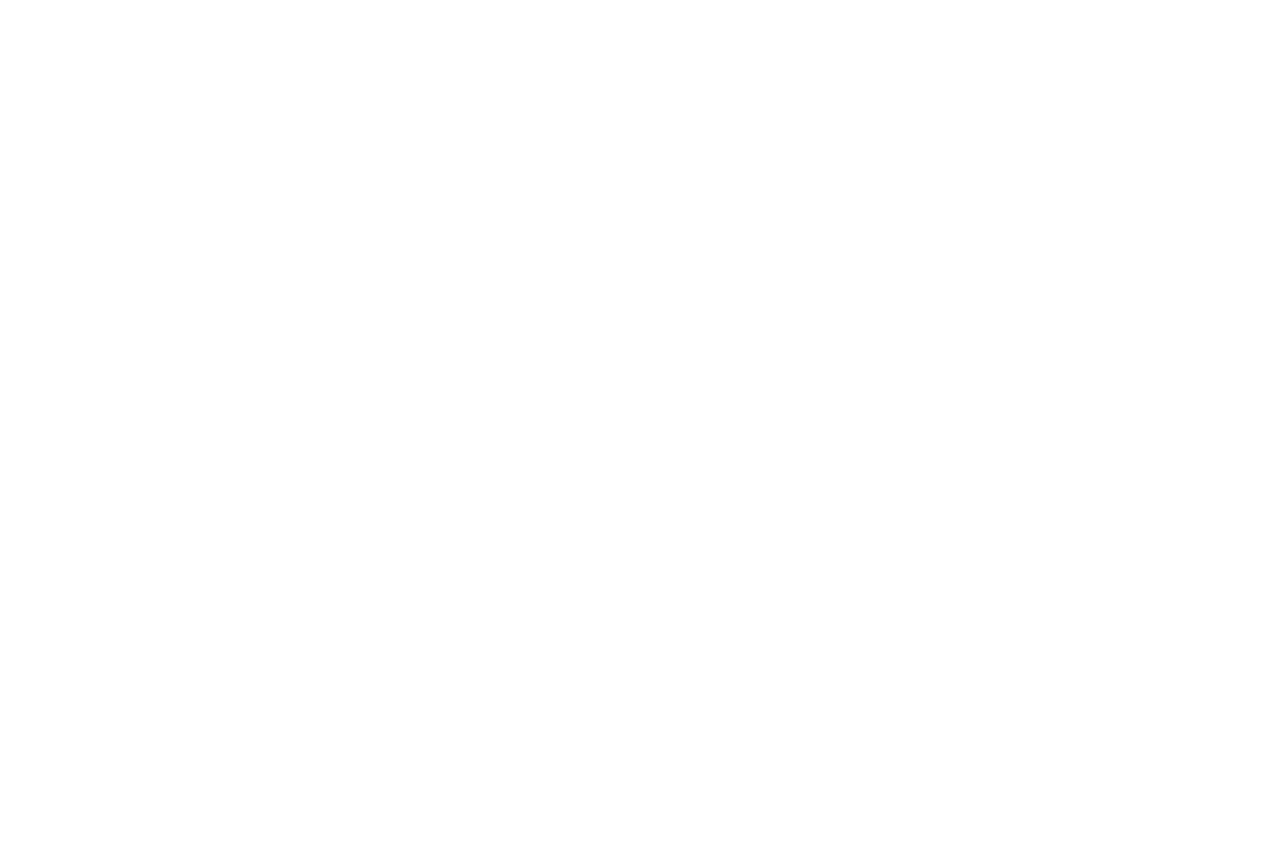
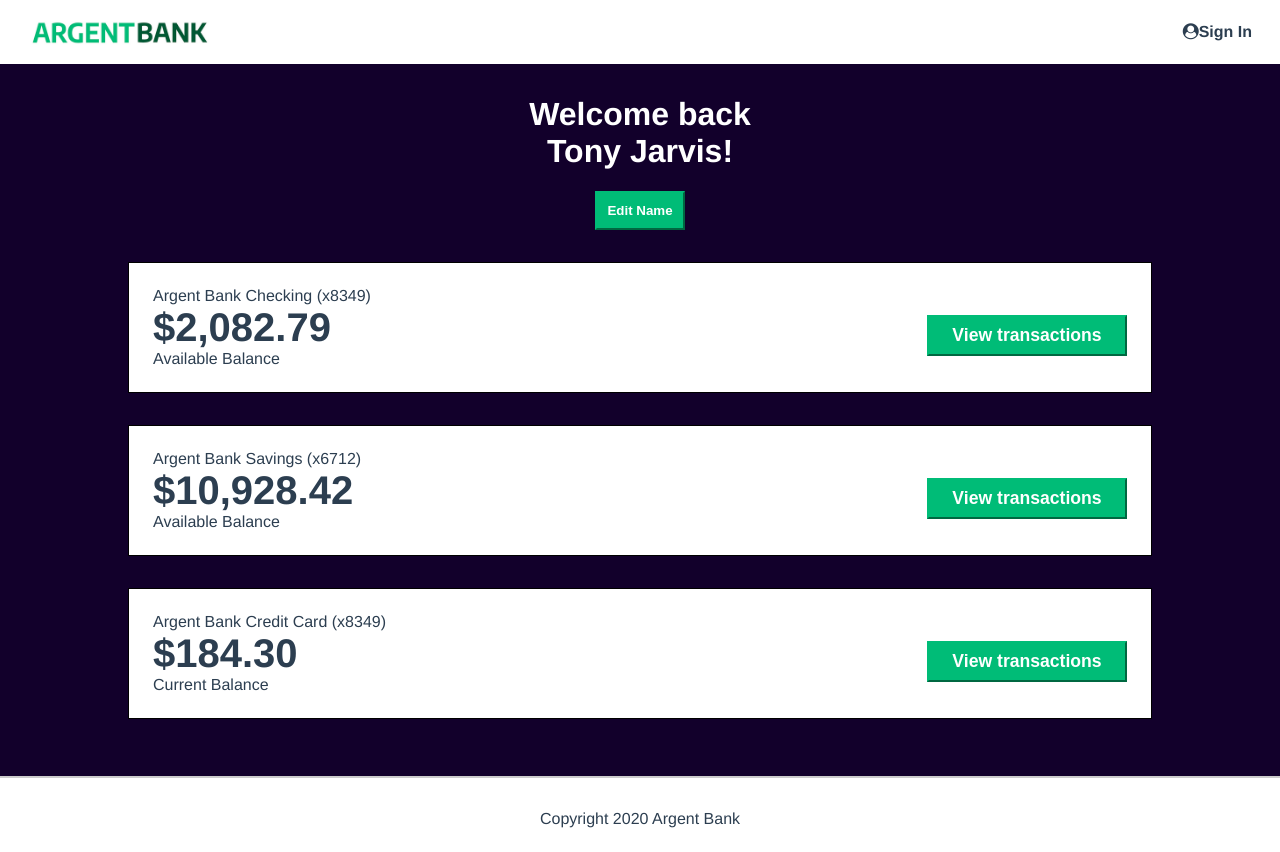
Before and after one commit to ghaithdiab/Ghaithdiab_13_17022022, a React (Create React App) app: page /user in a window 1280 px wide. Before the commit this address had no page. Before the commit the page ends 800 px from the top, so only its background shows below. Built offline with nearby package versions, Linux system fonts and the light colour scheme.

Commit message:
User page

```diff
--- a/src/App.js
+++ b/src/App.js
@@ -1,6 +1,7 @@
 import { BrowserRouter, Route, Routes } from 'react-router-dom'
 import HomePage from './pages/HomePage/HomePage'
 import LoginPage from './pages/LoginPage/LoginPage'
+import UserPage from './pages/UserPage/UserPage'
 function App() {
   return (
     <div>
@@ -8,6 +9,7 @@
         <Routes>
           <Route path='/' element={<HomePage/>}></Route>
           <Route path='/login' element={<LoginPage/>}></Route>
+          <Route path='/user' element={<UserPage/>}></Route>
         </Routes>
       </BrowserRouter>
     </div>
--- /dev/null
+++ b/src/pages/UserPage/UserPage.css
@@ -0,0 +1,80 @@
+.main-user{
+  height: auto;
+  padding-top: 10px;
+  padding-bottom: 25px;
+}
+.account {
+  display: flex;
+  justify-content: space-between;
+  align-items: center;
+  border: 1px solid black;
+  background-color: #fff;
+  width: 80%;
+  margin: 0 auto;
+  flex-direction: column;
+  padding: 1.5rem;
+  box-sizing: border-box;
+  text-align: left;
+  margin-bottom: 2rem;
+}
+
+.account-amount {
+  margin: 0;
+  font-size: 2.5rem;
+  font-weight: bold;
+}
+
+.account-amount-description {
+  margin: 0;
+}
+
+.account-title {
+  margin: 0;
+  padding: 0;
+  font-size: 1rem;
+  font-weight: normal;
+}
+
+.account-content-wrapper {
+  width: 100%;
+  flex: 1;
+}
+
+.edit-button {
+  border-color: #00bc77;
+  background-color: #00bc77;
+  color: #fff;
+  font-weight: bold;
+  padding: 10px;
+}
+
+.header {
+  color: #fff;
+  margin-bottom: 2rem;
+}
+
+.transaction-button {
+  display: block;
+  width: 100%;
+  padding: 8px;
+  font-size: 1.1rem;
+  font-weight: bold;
+  margin-top: 1rem;
+  border-color: #00bc77;
+  background-color: #00bc77;
+  color: #fff;
+}
+
+@media (min-width: 720px) {
+  .account {
+    flex-direction: row;
+  }
+
+  .account-content-wrapper.cta {
+    flex: 0;
+  }
+
+  .transaction-button {
+    width: 200px;
+  }
+}
--- /dev/null
+++ b/src/pages/UserPage/UserPage.js
@@ -0,0 +1,49 @@
+import React from 'react'
+import Header from '../../components/Header/Header'
+import Footer from '../../components/Footer/Footer'
+import './UserPage.css'
+export default function UserPage() {
+  return (
+    <div>
+      <Header/>
+      <main className="main-user bg-dark">
+      <div className="header">
+        <h1>Welcome back<br />Tony Jarvis!</h1>
+        <button className="edit-button">Edit Name</button>
+      </div>
+      <h2 className="sr-only">Accounts</h2>
+      <section className="account">
+        <div className="account-content-wrapper">
+          <h3 className="account-title">Argent Bank Checking (x8349)</h3>
+          <p className="account-amount">$2,082.79</p>
+          <p className="account-amount-description">Available Balance</p>
+        </div>
+        <div className="account-content-wrapper cta">
+          <button className="transaction-button">View transactions</button>
+        </div>
+      </section>
+      <section className="account">
+        <div className="account-content-wrapper">
+          <h3 className="account-title">Argent Bank Savings (x6712)</h3>
+          <p className="account-amount">$10,928.42</p>
+          <p className="account-amount-description">Available Balance</p>
+        </div>
+        <div className="account-content-wrapper cta">
+          <button className="transaction-button">View transactions</button>
+        </div>
+      </section>
+      <section className="account">
+        <div className="account-content-wrapper">
+          <h3 className="account-title">Argent Bank Credit Card (x8349)</h3>
+          <p className="account-amount">$184.30</p>
+          <p className="account-amount-description">Current Balance</p>
+        </div>
+        <div className="account-content-wrapper cta">
+          <button className="transaction-button">View transactions</button>
+        </div>
+      </section>
+    </main>
+    <Footer/>
+    </div>
+  )
+}
```
